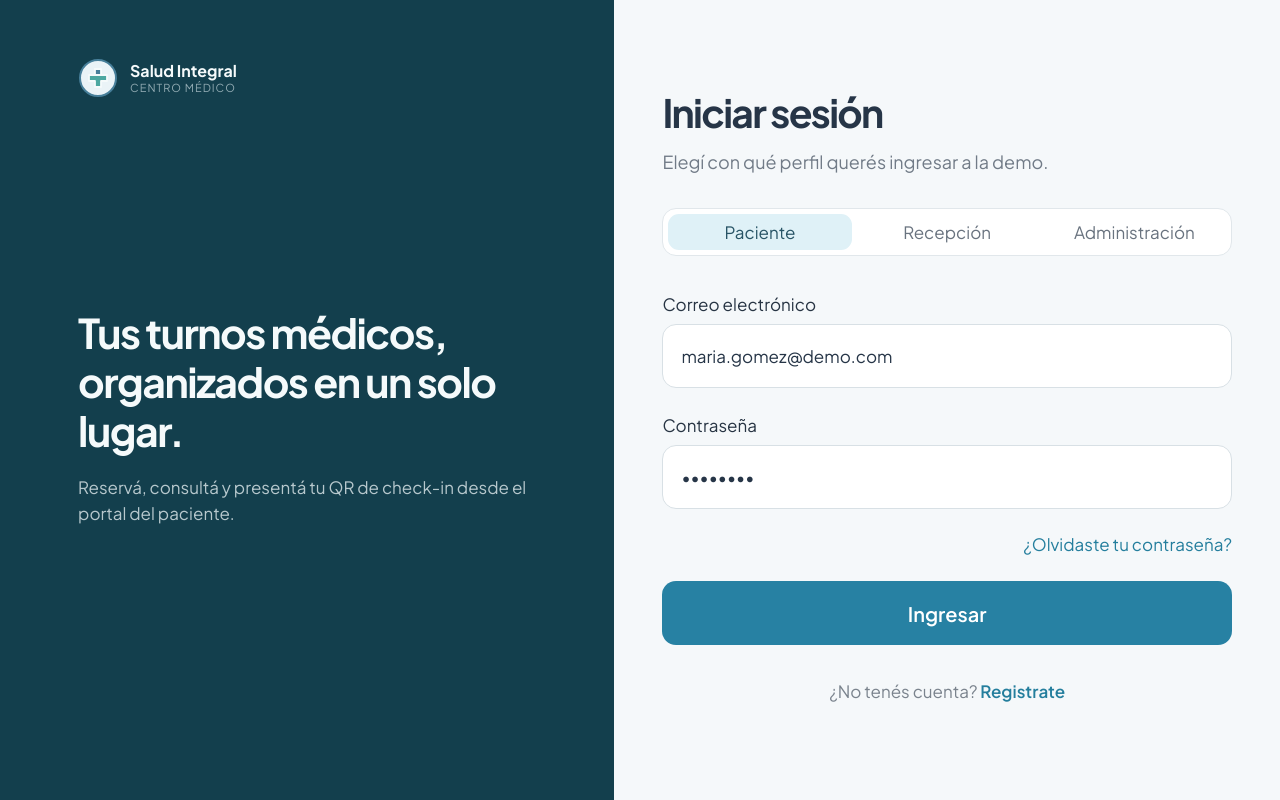
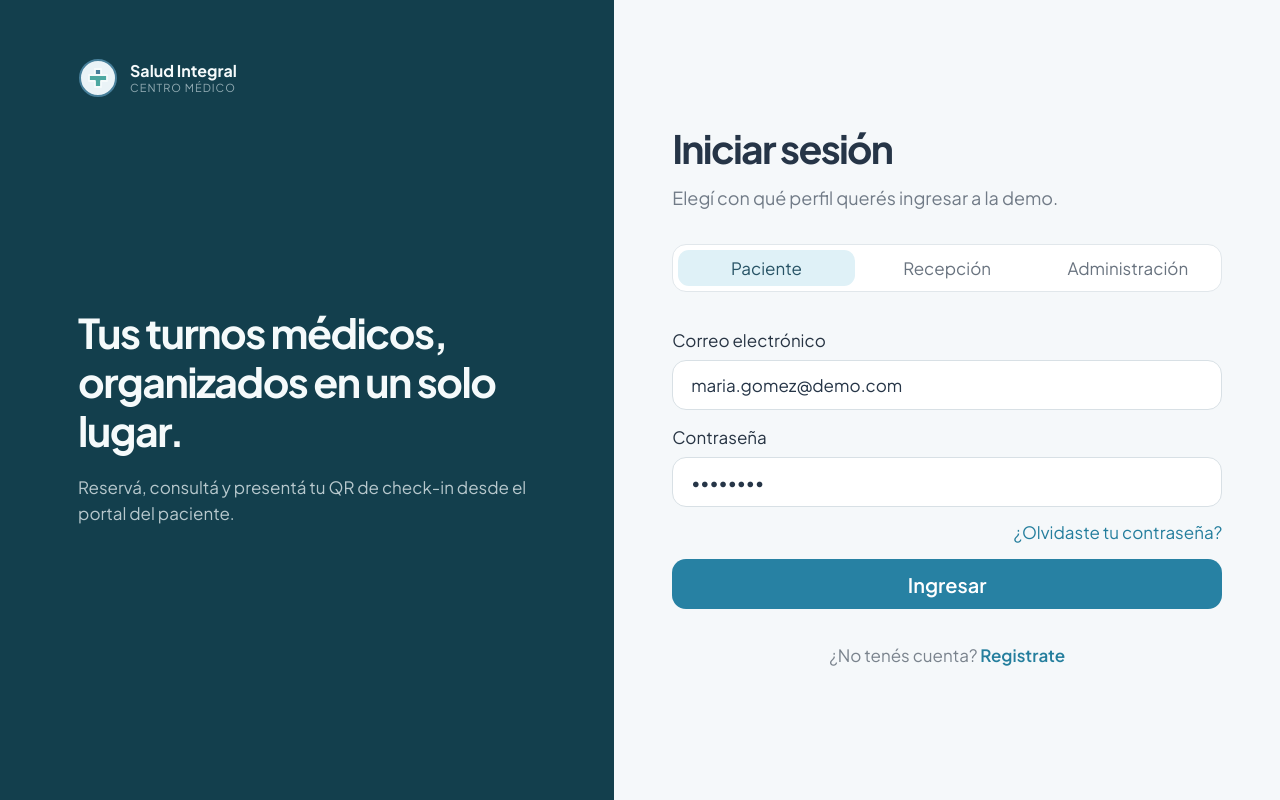
Before and after one commit to matiasozores7/ids-2026-touchescript-salud-integral, a Flask app: page / in a window 1280 px wide. Run offline with Flask 3, Linux system fonts and the light colour scheme.

Commit message:
style: arreglar incosistencias con el estilo del login

```diff
--- a/frontend/static/css/login.css
+++ b/frontend/static/css/login.css
@@ -86,7 +86,7 @@
 }
 
 .login-card {
-  width: min(100%, 654px);
+  width: min(100%, 550px);
   margin-top: -1vh;
 }
 
@@ -132,7 +132,7 @@
 
 .login-form {
   display: grid;
-  gap: 26px;
+  gap: 16px;
   margin-top: 37px;
 }
 
@@ -148,7 +148,7 @@
 
 .login-field input {
   width: 100%;
-  height: 64px;
+  height: 50px;
   border: 1px solid #d8e0e5;
   border-radius: 14px;
   padding: 0 18px;
@@ -180,7 +180,7 @@
 }
 
 .login-submit {
-  height: 64px;
+  height: 50px;
   border: 0;
   border-radius: 14px;
   background: #2781a3;
```
